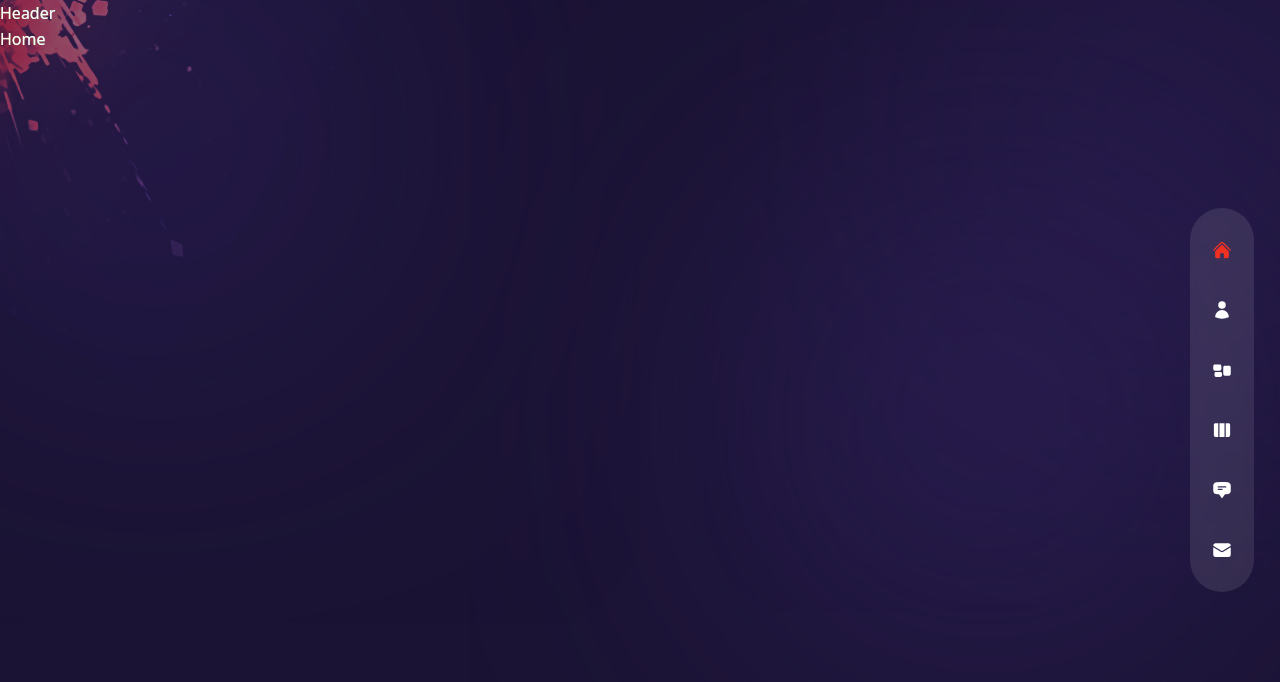
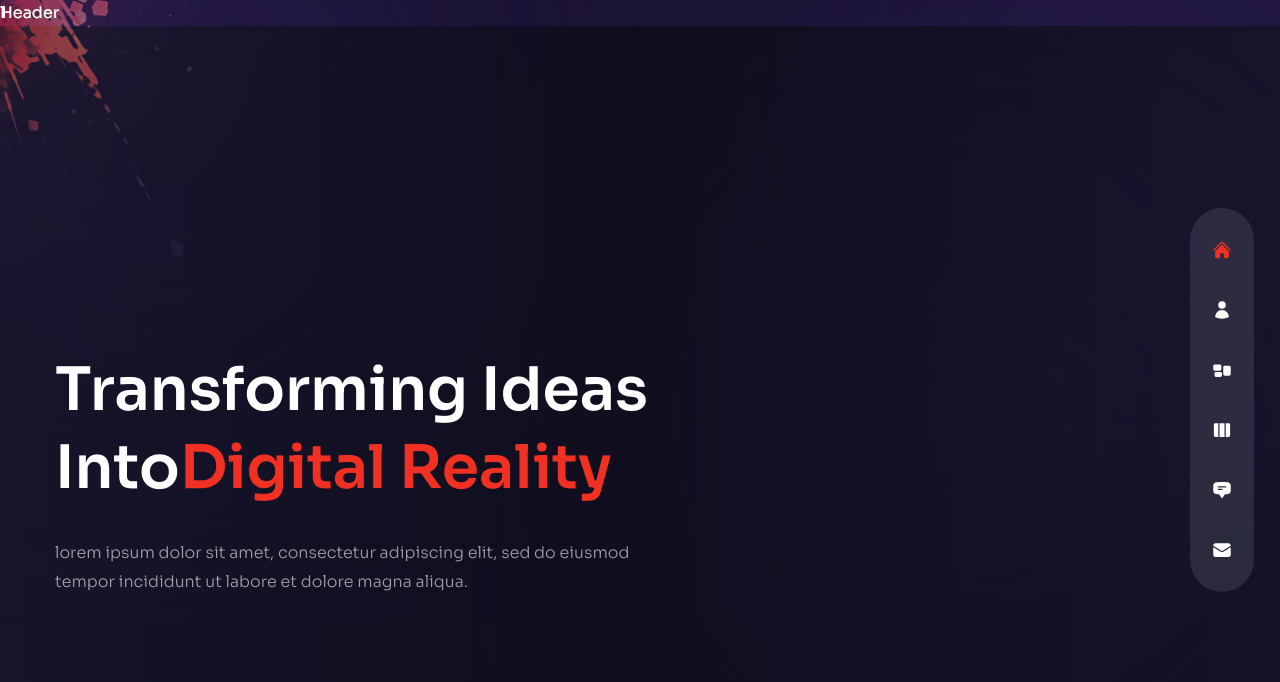
Before and after one commit to chirasi99/WebMinds-Gallery, a Next.js app: page / in a window 1280 px wide. Shown: the top 682 px of the page. Built offline with nearby package versions, Linux system fonts and the light colour scheme.

Commit message:
update the home page

```diff
--- a/components/Layout.js
+++ b/components/Layout.js
@@ -13,12 +13,13 @@ import Header from '../components/Header'
 import TopLeftImage from '../components/TopLeftImg'
 
 const Layout = ({children}) => {
-  return <div className={'page bg-site text-white bg-cover bg-no-repeat ${sora.variable} font-sora relative '}>
+  return ( <div className={`page bg-site text-white bg-cover bg-no-repeat ${sora.variable} font-sora relative`}>
     <TopLeftImage />
     <Nav />
     <Header />
     {children}
-  </div>;
+  </div>
+  );
 };
 
 export default Layout;
--- a/components/Transition.js
+++ b/components/Transition.js
@@ -1,7 +1,30 @@
+import {motion} from 'framer-motion';
+
+// variants
+const transitionVariants = {
+
+initial: {
+  x: '100%',
+  width: '100%'
+},
+animate: {
+  x : 0,
+  width: '0%',
+},
+exit: {
+  x: ['0%', '100%'],
+  width: ['0%', '100%']
+},
+
+};
+
 const Transition = () => {
   return (
     <>
-      <div>Transition</div>
+      <motion.div className='fixed top-0 bottom-0 z-30 w-screen h-screen right-full bg-[#2e2257]' variants={transitionVariants} initial="initial" animate="animate" exit="exit" transition={{delay: 0.2, duration: 0.6, ease: 'easeInOut' }}> 1 </motion.div>
+      <motion.div className='fixed top-0 bottom-0 z-20 w-screen h-screen right-full bg-[#3b2d71]' variants={transitionVariants} initial="initial" animate="animate" exit="exit" transition={{delay: 0.4, duration: 0.6, ease: 'easeInOut' }}> 1 </motion.div>
+      <motion.div className='fixed top-0 bottom-0 z-10 w-screen h-screen right-full bg-[#4b3792]' variants={transitionVariants} initial="initial" animate="animate" exit="exit" transition={{delay: 0.6, duration: 0.6, ease: 'easeInOut' }}> 1 </motion.div>
+
     </>
   );
 };
--- a/pages/_app.js
+++ b/pages/_app.js
@@ -2,11 +2,25 @@ import '../styles/globals.css';
 
 // components
 import Layout from '../components/Layout';
+import Transition from '../components/Transition';
+
+// router
+import {useRouter} from 'next/router';
+
+// framer motion
+import {AnimatePresence, motion} from 'framer-motion';
 
 function MyApp({ Component, pageProps }) {
+  const router = useRouter();
   return (
     <Layout>
-      <Component {...pageProps} />
+      <AnimatePresence mode='wait'>
+        <motion.div
+          key={router.route} className='h-full'>
+        <Transition />
+          <Component {...pageProps} />
+        </motion.div>
+      </AnimatePresence>
     </Layout>
   );
 }
--- a/pages/index.js
+++ b/pages/index.js
@@ -1,5 +1,41 @@
+// next image
+import Image from 'next/image';
+
+// components
+import ParticlesContainer from '../components/ParticlesContainer';
+import ProjectsBtn from '../components/ProjectsBtn';
+import Avatar from '../components/Avatar';
+
+// framer motion
+import {motion} from 'framer-motion';
+
+// variants
+import {fadeIn} from '../variants';
+
 const Home = () => {
-  return <div>Home</div>;
+  return <div className='h-full bg-primary/60'>
+    {/* text */}
+    <div className='w-full h-full bg-gradient-to-r from-primary/10 via-black/30 to-black/10'>
+      <div className='container flex flex-col justify-center h-full mx-auto text-center xl:pt-40 xl:text-left'>
+        {/* title */}
+        <h1 className='h1'>
+          Transforming Ideas <br /> Into{''}
+          <span className='text-accent'>Digital Reality</span>
+         </h1>
+        {/* subtitle */}
+        <p className='max-w-sm mx-auto mb-10 xl:max-w-xl xl:mx-0 xl:mb-16'>
+          lorem ipsum dolor sit amet, consectetur adipiscing elit, sed do eiusmod
+          tempor incididunt ut labore et dolore magna aliqua.
+        </p>
+        {/* btn */}
+        <div className='relative flex justify-center xl:hidden'>
+          <ProjectsBtn />
+        </div>
+      </div>
+    </div>
+    {/* image */}
+    <div>image</div>
+    </div>;
 };
 
 export default Home;
```
